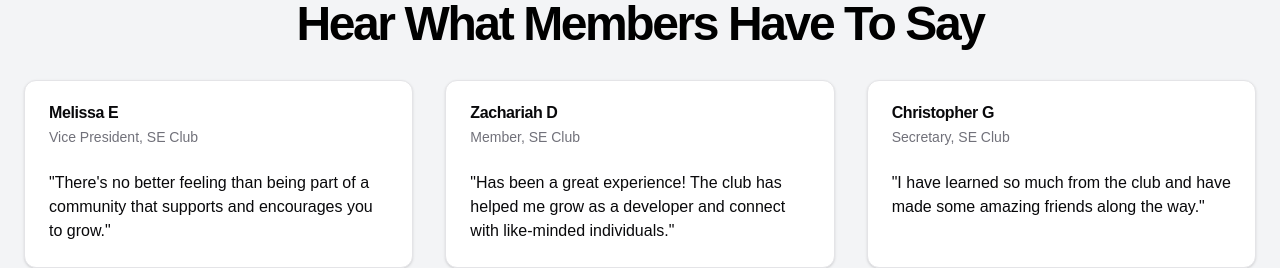
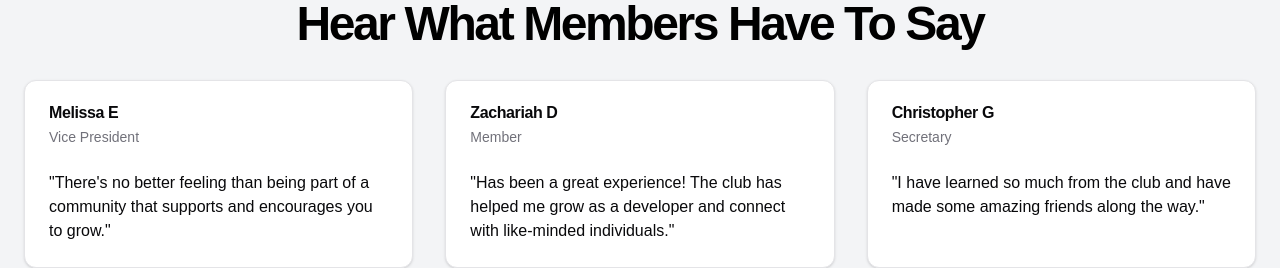
Before and after one commit to jackalotisme/se-club, a Next.js app: page / in a window 1280 px wide. Shown: the part 1900-2168 px from the top of the page. Built offline with nearby package versions, Linux system fonts and the light colour scheme.

Commit message:
testimonials edit

```diff
--- a/components/ui/testimonials.jsx
+++ b/components/ui/testimonials.jsx
@@ -27,7 +27,7 @@ const Testimonials = () => {
                   Melissa E
                 </CardTitle>
                 <CardDescription>
-                  Vice President, SE Club
+                  Vice President
                 </CardDescription>
               </CardHeader>
               <CardContent>
@@ -39,7 +39,7 @@ const Testimonials = () => {
               <CardHeader>
                 <CardTitle>Zachariah D</CardTitle>
                 <CardDescription>
-                Member, SE Club
+                Member
                 </CardDescription>
               </CardHeader>
               <CardContent>
@@ -50,7 +50,7 @@ const Testimonials = () => {
               <CardHeader>
                 <CardTitle>Christopher G</CardTitle>
                 <CardDescription>
-                Secretary, SE Club
+                Secretary
                 </CardDescription>
               </CardHeader>
               <CardContent>
```
